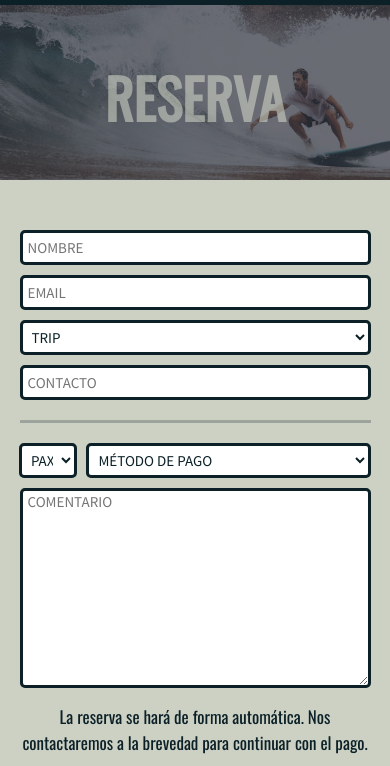
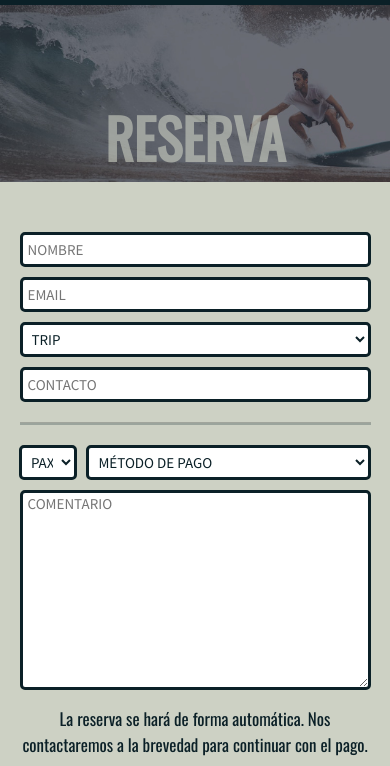
Before and after one commit to agusram/luautrips-proyect, a website: page pag/reserva.html in a window 390 px wide. Shown: the part 56-822 px from the top of the page. Drawn offline with nearby package versions, Linux system fonts and the light colour scheme.

Commit message:
Arreglos para entrega final - 4

```diff
--- a/scss/general/start-title.scss
+++ b/scss/general/start-title.scss
@@ -20,6 +20,9 @@
         height: 180px;
         overflow: hidden;
         position: relative;
+        display: flex;
+        justify-content: center;
+        align-items: flex-end;
         img{
             position:absolute;
             left: -100%;
@@ -32,8 +35,7 @@
             object-fit: cover;
         }
         h1{
-            padding-top: 15%;
-            margin-bottom: 0;
+            margin-bottom: 15px;
         }
     }
 }
--- a/scss/pag/proxTrips.scss
+++ b/scss/pag/proxTrips.scss
@@ -5,7 +5,7 @@
     align-items: center;
     justify-content: center;
     flex-wrap: wrap;
-    padding: 30px 0 30px 0;
+    padding: 40px 0 40px 0;
 }
 // Carrusel en modo mobile
 #content-itemCarousel{
--- a/scss/pag/reserva.scss
+++ b/scss/pag/reserva.scss
@@ -63,7 +63,7 @@ select{
 @media screen and (max-width:576px){
     .booking-form{
         padding: 0;
-        margin-top: 5px;
+        margin-top: 7px;
         .auto{
             width: 90%;
             margin: 0 0 10px 0;
```
Also changed, not shown: css/main.css.
